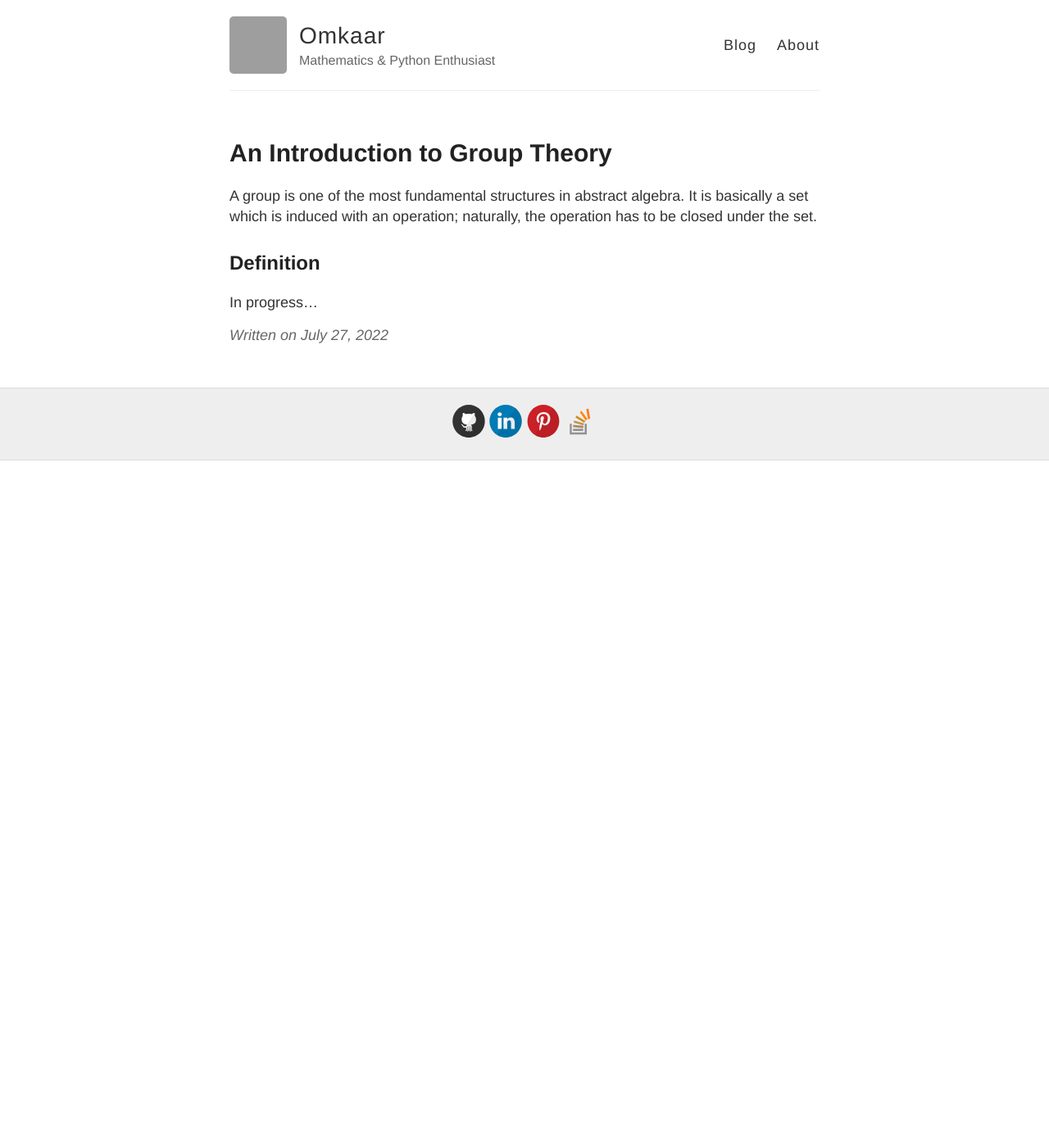
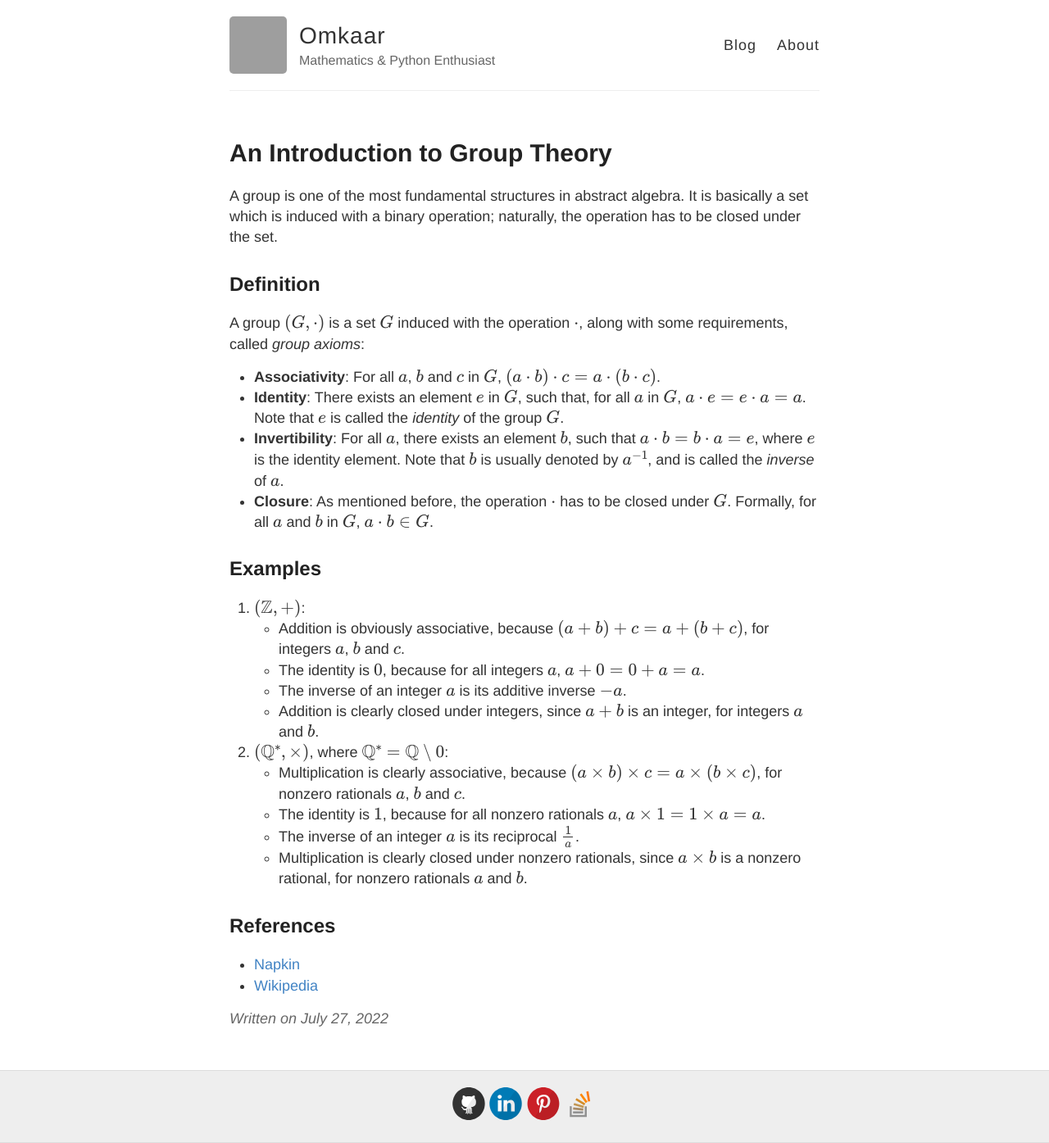
Before and after one commit to Ombucha/ombucha.github.io, a Jekyll site: the page built from _posts/2022-7-27-group-theory.md, in a window 1280 px wide. Shown: the whole page at 82% size. Built offline with Jekyll 4.4.1, drawn with Linux system fonts in a browser that asks for light colours; formulas are drawn with MathJax 3; before the commit the page ends 900 px from its top, so only the background shows below that; grey boxes are pictures that could not be loaded.

Commit message:
Start the Group Theory Post

```diff
--- a/_layouts/default.html
+++ b/_layouts/default.html
@@ -1,5 +1,6 @@
 <!DOCTYPE html>
 <html>
+
   <head>
     <title>{% if page.title %}{{ page.title }} – {% endif %}{{ site.name }} – {{ site.description }}</title>
 
--- a/_posts/2022-7-27-group-theory.md
+++ b/_posts/2022-7-27-group-theory.md
@@ -4,7 +4,30 @@ title: An Introduction to Group Theory
 permalink: group-theory
 ---
 
-A group is one of the most fundamental structures in abstract algebra. It is basically a set which is induced with an operation; naturally, the operation has to be closed under the set.
+A group is one of the most fundamental structures in abstract algebra. It is basically a set which is induced with a binary operation; naturally, the operation has to be closed under the set.
 
 ## Definition
-In progress...
+
+A group $(G, \cdot)$ is a set $G$ induced with the operation $\cdot$, along with some requirements, called _group axioms_:
+
+- **Associativity**: For all $a$, $b$ and $c$ in $G$, $(a \cdot b) \cdot c = a \cdot (b \cdot c)$.
+- **Identity**: There exists an element $e$ in $G$, such that, for all $a$ in $G$, $a \cdot e = e \cdot a = a$. Note that $e$ is called the _identity_ of the group $G$.
+- **Invertibility**: For all $a$, there exists an element $b$, such that $a \cdot b = b \cdot a = e$, where $e$ is the identity element. Note that $b$ is usually denoted by $a^{-1}$, and is called the _inverse_ of $a$.
+- **Closure**: As mentioned before, the operation $\cdot$ has to be closed under $G$. Formally, for all $a$ and $b$ in $G$, $a \cdot b \in G$.
+
+## Examples
+
+1. $(\mathbb{Z}, +)$:
+    - Addition is obviously associative, because $(a + b) + c = a + (b + c)$, for integers $a$, $b$ and $c$.
+    - The identity is $0$, because for all integers $a$, $a + 0 = 0 + a = a$.
+    - The inverse of an integer $a$ is its additive inverse $-a$.
+    - Addition is clearly closed under integers, since $a + b$ is an integer, for integers $a$ and $b$.
+2. $(\mathbb{Q}^{\ast}, \times)$, where $\mathbb{Q}^{\ast} = \mathbb{Q} \setminus {0}$:
+    - Multiplication is clearly associative, because $(a \times b) \times c = a \times (b \times c)$, for nonzero rationals $a$, $b$ and $c$.
+    - The identity is $1$, because for all nonzero rationals $a$, $a \times 1 = 1 \times a = a$.
+    - The inverse of an integer $a$ is its reciprocal $\frac{1}{a}$.
+    - Multiplication is clearly closed under nonzero rationals, since $a \times b$ is a nonzero rational, for nonzero rationals $a$ and $b$.
+
+## References
+- [Napkin](https://web.evanchen.cc/napkin.html)
+- [Wikipedia](https://wikipedia.org/)
```
Also changed, not shown: 404.md (+3 -1 lines), images/404.jpg (deleted), images/404.svg (added), images/first-post.png (deleted), images/jekyll-logo.png (deleted).
